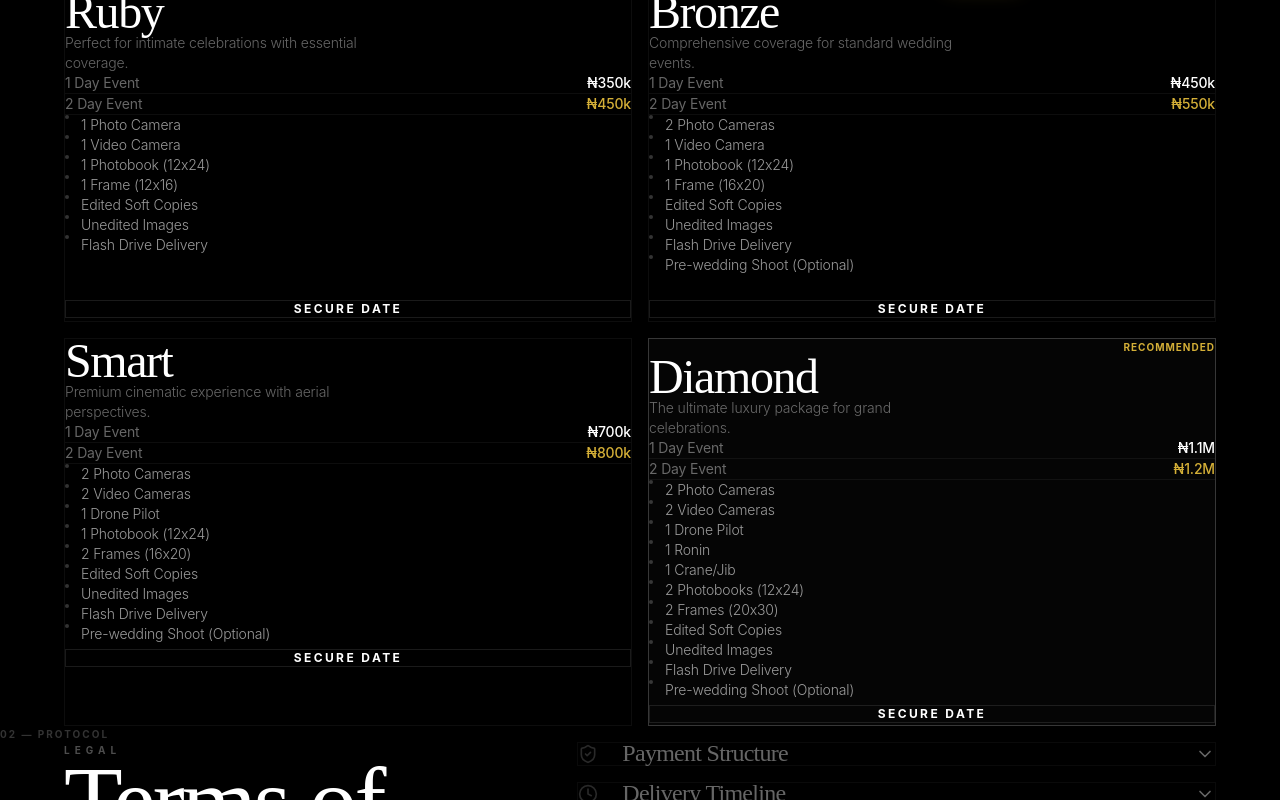
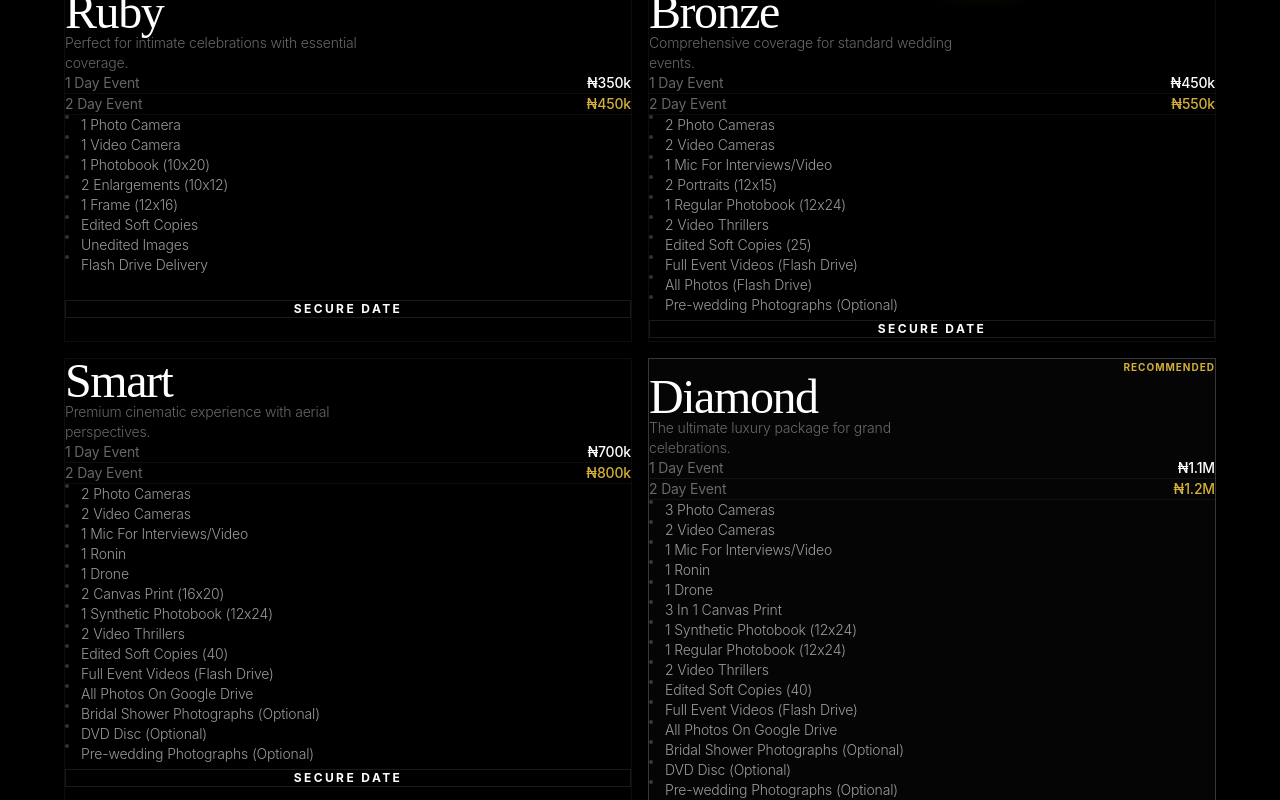
Before and after one commit to Mbakara1/excel_package, a React (Vite) app: page / in a window 1280 px wide. Shown: the part 840-1640 px from the top of the page. Built offline with nearby package versions, Linux system fonts and the light colour scheme.

Commit message:
Update Smart and Diamond wedding packages with new equipment and deliverables

```diff
--- a/src/components/Pricing.jsx
+++ b/src/components/Pricing.jsx
@@ -9,7 +9,8 @@ const categories = {
       features: [
         "1 Photo Camera",
         "1 Video Camera",
-        "1 Photobook (12x24)",
+        "1 Photobook (10x20)",
+        "2 Enlargements (10x12)",
         "1 Frame (12x16)",
         "Edited Soft Copies",
         "Unedited Images",
@@ -22,13 +23,15 @@ const categories = {
       pricing: { oneDay: "₦450k", twoDay: "₦550k" },
       features: [
         "2 Photo Cameras",
-        "1 Video Camera",
-        "1 Photobook (12x24)",
-        "1 Frame (16x20)",
-        "Edited Soft Copies",
-        "Unedited Images",
-        "Flash Drive Delivery",
-        "Pre-wedding Shoot (Optional)"
+        "2 Video Cameras",
+        "1 Mic For Interviews/Video",
+        "2 Portraits (12x15)",
+        "1 Regular Photobook (12x24)",
+        "2 Video Thrillers",
+        "Edited Soft Copies (25)",
+        "Full Event Videos (Flash Drive)",
+        "All Photos (Flash Drive)",
+        "Pre-wedding Photographs (Optional)"
       ],
       description: "Comprehensive coverage for standard wedding events."
     },
@@ -38,13 +41,18 @@ const categories = {
       features: [
         "2 Photo Cameras",
         "2 Video Cameras",
-        "1 Drone Pilot",
-        "1 Photobook (12x24)",
-        "2 Frames (16x20)",
-        "Edited Soft Copies",
-        "Unedited Images",
-        "Flash Drive Delivery",
-        "Pre-wedding Shoot (Optional)"
+        "1 Mic For Interviews/Video",
+        "1 Ronin",
+        "1 Drone",
+        "2 Canvas Print (16x20)",
+        "1 Synthetic Photobook (12x24)",
+        "2 Video Thrillers",
+        "Edited Soft Copies (40)",
+        "Full Event Videos (Flash Drive)",
+        "All Photos On Google Drive",
+        "Bridal Shower Photographs (Optional)",
+        "DVD Disc (Optional)",
+        "Pre-wedding Photographs (Optional)"
       ],
       description: "Premium cinematic experience with aerial perspectives."
     },
@@ -52,17 +60,21 @@ const categories = {
       name: "Diamond",
       pricing: { oneDay: "₦1.1M", twoDay: "₦1.2M" },
       features: [
-        "2 Photo Cameras",
+        "3 Photo Cameras",
         "2 Video Cameras",
-        "1 Drone Pilot",
+        "1 Mic For Interviews/Video",
         "1 Ronin",
-        "1 Crane/Jib",
-        "2 Photobooks (12x24)",
-        "2 Frames (20x30)",
-        "Edited Soft Copies",
-        "Unedited Images",
-        "Flash Drive Delivery",
-        "Pre-wedding Shoot (Optional)"
+        "1 Drone",
+        "3 In 1 Canvas Print",
+        "1 Synthetic Photobook (12x24)",
+        "1 Regular Photobook (12x24)",
+        "2 Video Thrillers",
+        "Edited Soft Copies (40)",
+        "Full Event Videos (Flash Drive)",
+        "All Photos On Google Drive",
+        "Bridal Shower Photographs (Optional)",
+        "DVD Disc (Optional)",
+        "Pre-wedding Photographs (Optional)"
       ],
       description: "The ultimate luxury package for grand celebrations.",
       highlight: true
```
